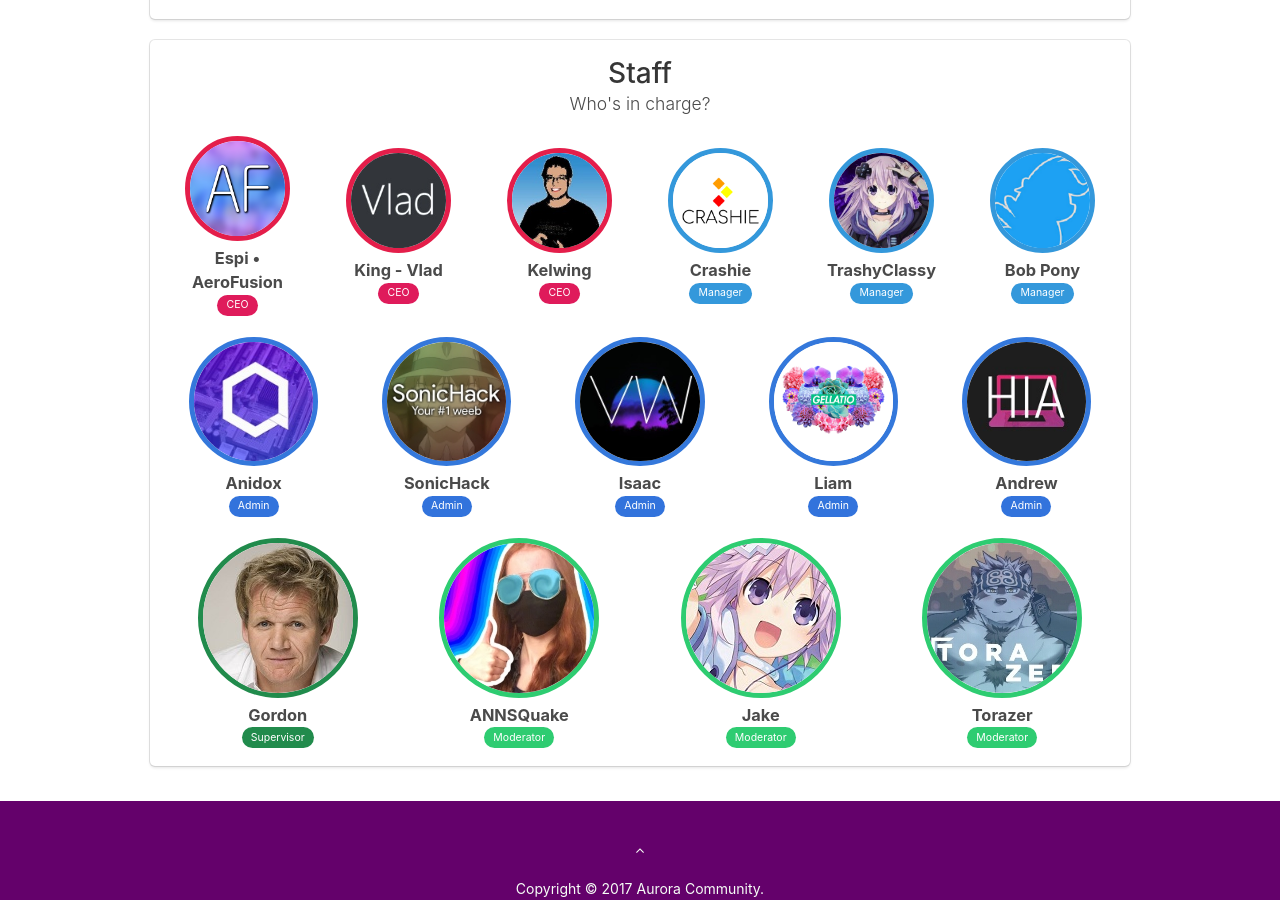
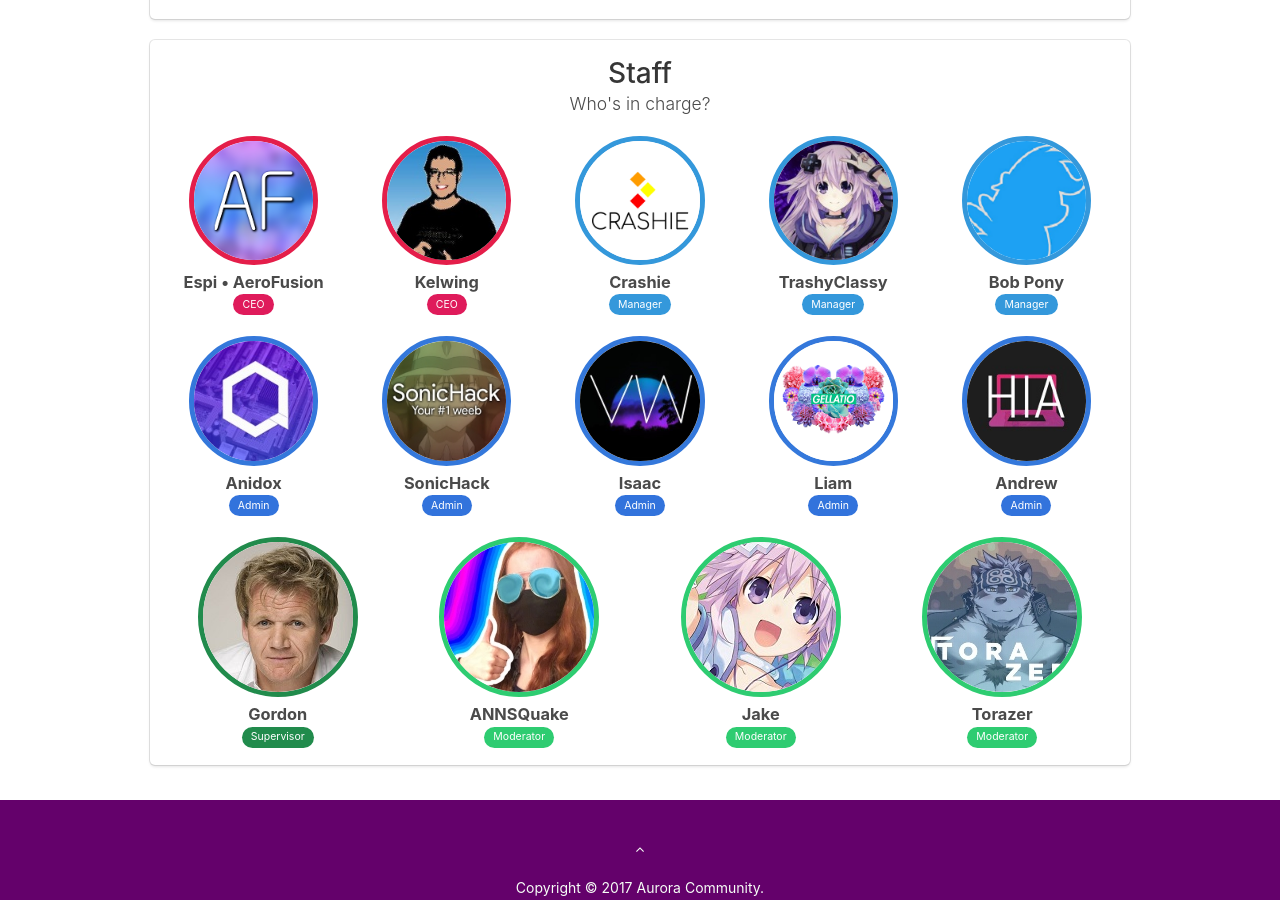
Before and after one commit to AuroraCommunity/AuroraCommunity.github.io, a Jekyll site: the page built from index.html, in a window 1280 px wide and 900 px high, scrolled down 721 px. Built offline with Jekyll 4.4.1, drawn with Linux system fonts in a browser that asks for light colours; nearby versions of some CDN libraries.

Commit message:
Removed Daddy Vladdy :(

```diff
--- a/index.html
+++ b/index.html
@@ -18,10 +18,7 @@ layout: page
                         <a href="https://aerofusion.net/" rel="noopener noreferrer" target="_blank"><img class="someone ceo" src="/img/people/aerofusion.png"></a>
                         <h3>Espi • AeroFusion</h3><span class="tag is-ceo">CEO</span>
                     </div>
-		    <div class="column">
-                        <a href="https://github.com/KingDGrizzle" rel="noopener noreferrer" target="_blank"><img class="someone ceo" src="/img/people/vlad.jpg"></a>
-                        <h3>King - Vlad</h3><span class="tag is-ceo">CEO</span>
-                    </div>
+
 					    <div class="column">
                         <a href="https://www.youtube.com/user/KelwingTheDruid" rel="noopener noreferrer" target="_blank"><img class="someone ceo" src="/img/people/kelwing.jpg"></a>
                         <h3>Kelwing</h3><span class="tag is-ceo">CEO</span>
```
